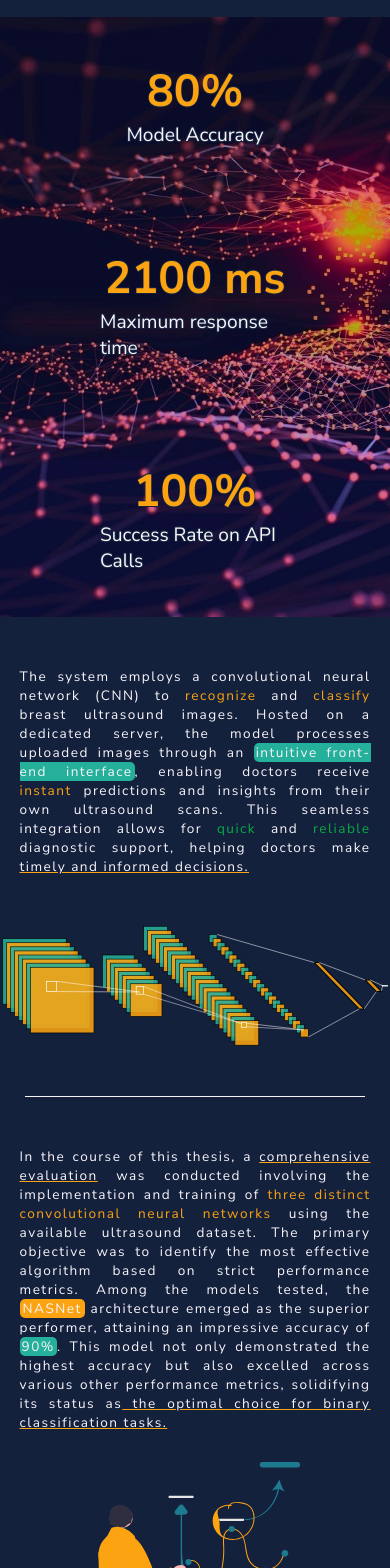
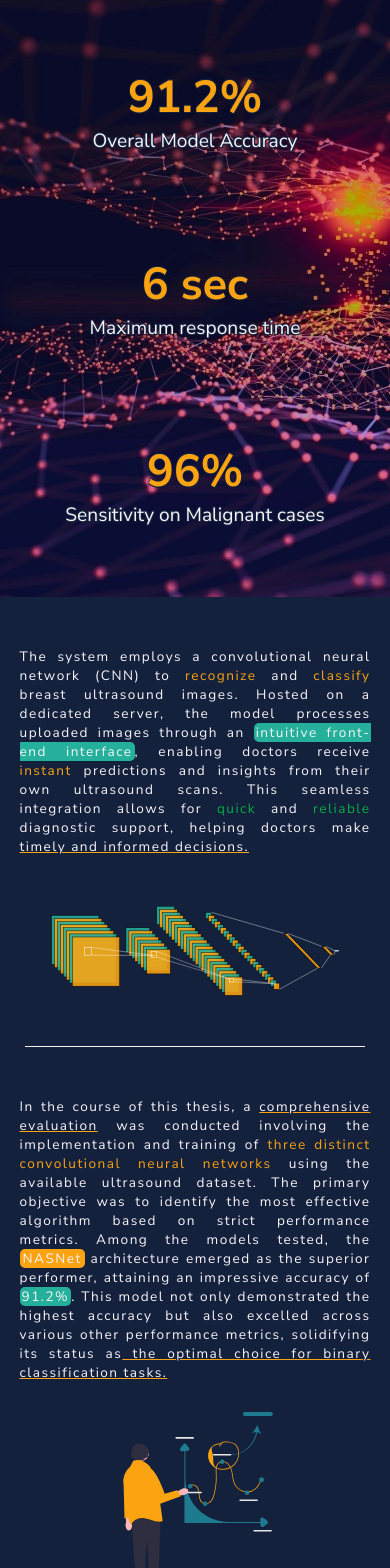
Before and after one commit to christopherkormpos/TumorNet-website, a React (Create React App) app: page / in a window 390 px wide. Shown: the part 900-2468 px from the top of the page. Built offline with nearby package versions, Linux system fonts and the light colour scheme.

Commit message:
box chart addition

```diff
--- a/package.json
+++ b/package.json
@@ -9,8 +9,10 @@
     "@testing-library/react": "^13.4.0",
     "@testing-library/user-event": "^13.5.0",
     "bootstrap": "^5.3.3",
+    "chart.js": "^4.4.3",
     "react": "^18.2.0",
     "react-bootstrap": "^2.10.2",
+    "react-chartjs-2": "^5.2.0",
     "react-dom": "^18.2.0",
     "react-google-charts": "^4.0.1",
     "react-router-dom": "^6.22.3",
--- a/src/components/application.css
+++ b/src/application.css
@@ -71,7 +71,6 @@ h3{
 @keyframes l15{
   100%{transform: rotate(1turn)}
 }
-
 @keyframes l1 {
 
   0%,
@@ -95,7 +94,27 @@ h3{
     box-shadow: 10px 10px #1e7a8f, 20px 20px #fca311
   }
 }
+@keyframes fadeInLeft {
+  from {
+    opacity: 0;
+    transform: translateX(-100%);
+  }
+  to {
+    opacity: 1;
+    transform: translateX(0);
+  }
+}
 
+@keyframes fadeInRight {
+  from {
+    opacity: 0;
+    transform: translateX(100%);
+  }
+  to {
+    opacity: 1;
+    transform: translateX(0);
+  }
+}
 .predict-button {
   display: inline-block;
   border-radius: 4px;
@@ -155,7 +174,7 @@ h3{
   padding-left: 3px;
   padding-right: 3px;
   border-radius: 5px;
-  animation: fadeInRight 2s ease forwards;
+  animation: fadeInRight 4s;
 }
 .benign{
   text-align: center;
@@ -272,7 +291,7 @@ h3{
   .image-loader img{
     margin-top: -20px;
     margin-bottom: -10px;
-    max-width: 380px;
+    max-width: 350px;
     border-radius: 5px;
   }
   .malignant h2{
--- a/src/components/Pages/Application.jsx
+++ b/src/components/Pages/Application.jsx
@@ -1,5 +1,7 @@
 import React, { useState, useEffect } from 'react';
-import '../application.css'
+import '../../application.css'
+import PredictionChart from '../../components/PredictionChart'; // Adjusted import path
+
 
 export function Application() {
   const [base64Image, setBase64Image] = useState('');
@@ -124,7 +126,10 @@ export function Application() {
           {isPredicting && <div className="prediction-loader"></div>}
         </div>
         {(!isPredicting && prediction) && (
+          <>
           <ValueDisplay value={prediction[0]} />
+          <PredictionChart prediction={prediction} />
+          </>
         )}
       </div>
     </div>
--- a/src/components/Pages/Home.jsx
+++ b/src/components/Pages/Home.jsx
@@ -23,16 +23,16 @@ export function Home() {
 
       <div className="parallax-container">
         <div className="fade-in-element">
-          <h1>80%</h1>
-          <p>Model Accuracy</p>
+          <h1>91.2%</h1>
+          <p>Overall Model Accuracy</p>
         </div>
         <div className="fade-in-element">
-          <h1>2100 ms</h1>
+          <h1>6 sec</h1>
           <p>Maximum response time</p>
         </div>
         <div className="fade-in-element">
-          <h1>100%</h1>
-          <p>Success Rate on API Calls</p>
+          <h1>96%</h1>
+          <p>Sensitivity on Malignant cases</p>
         </div>
       </div>
 
@@ -57,7 +57,7 @@ export function Home() {
             and training of <span className="highlight2">three distinct convolutional neural networks</span> using the available ultrasound
             dataset. The primary objective was to identify the most effective algorithm based on strict performance metrics.
             Among the models tested, the <span className="highlight3">NASNet</span> architecture emerged as the superior
-            performer, attaining an impressive accuracy of <span className="highlight4">90%</span>. This model not only demonstrated the highest
+            performer, attaining an impressive accuracy of <span className="highlight4">91.2%</span>. This model not only demonstrated the highest
             accuracy but also excelled across various other performance metrics, solidifying its status as
             <span className="highlight1"> the optimal choice for binary classification tasks.</span>
           </p>
--- /dev/null
+++ b/src/components/PredictionChart.jsx
@@ -0,0 +1,98 @@
+import React from 'react';
+import '../predictionChart.css';
+import {
+  Chart as ChartJS,
+  CategoryScale,
+  LinearScale,
+  BarElement,
+  Title,
+  Tooltip,
+  Legend,
+} from 'chart.js';
+import { Bar } from 'react-chartjs-2';
+
+ChartJS.register(
+  CategoryScale,
+  LinearScale,
+  BarElement,
+  Title,
+  Tooltip,
+  Legend
+);
+
+const PredictionChart = ({ prediction }) => {
+  let benign, malignant;
+  if (prediction[0] > 0.5) {
+    malignant = Math.floor((prediction[0] * 100))/100;
+    benign = Math.floor((1 - malignant)*100)/100;
+  } else {
+    benign = Math.floor(((1-prediction[0]) * 100))/100;
+    malignant = Math.floor((1 - benign)*100)/100;
+  }
+
+  const data = {
+    labels: ['Benign', 'Malignant'],
+    datasets: [
+      {
+        label: 'Prediction',
+        data: [benign, malignant],
+        backgroundColor: ['rgba(5, 172, 69, 0.95)', 'rgba(139, 0, 0, 0.95)'],
+      },
+    ],
+  };
+
+  const options = {
+    indexAxis: 'y',
+    scales: {
+      x: {
+        beginAtZero: true,
+        max: 1,
+        grid: {
+          color: '#e2e5ef',
+        },
+        ticks: {
+          color: '#e2e5ef',
+          font: {
+            size: 16,
+          },
+        },
+      },
+      y: {
+        grid: {
+          color: '#e2e5ef',
+        },
+        ticks: {
+          color: '#e2e5ef',
+          font: {
+            size: 16,
+          },
+        },
+      },
+    },
+    plugins: {
+      legend: {
+        display: false,
+      },
+      tooltip: {
+        enabled: true,
+        callbacks: {
+          label: function (tooltipItem) {
+            const value = tooltipItem.raw;
+            if (value !== null && value !== undefined) {
+              return ` ${tooltipItem.label}: ${value}`;
+            }
+            return null;
+          }
+        }
+      }
+    }
+  };
+
+  return (
+    <div className="chart-container">
+      <Bar data={data} options={options} />
+    </div>
+  );
+};
+
+export default PredictionChart;
--- a/src/footer.css
+++ b/src/footer.css
@@ -72,6 +72,7 @@
         justify-content: center;
         align-items: center;
         text-align: center;
+        font-size: 0.9em;
     }
     .footer__links li {
         margin-right: 0px;
@@ -88,4 +89,7 @@
         margin: 0 10px;
         object-fit: contain;
     }
+    .footer__copy {
+        font-size: 12px;
+    }
   }
--- a/src/home.css
+++ b/src/home.css
@@ -88,19 +88,19 @@ body {
   justify-content: space-around;
   flex-direction: column;
   align-items: center;
-  margin-left: 100px;
-  margin-right: 100px;
+  margin-left: 80px;
+  margin-right: 80px;
 }
 
 .parallax-container h1 {
   font: 900;
-  font-size: 4em;
+  font-size: 3.5em;
   color: #FCA311;
   text-shadow:
         -0.5px -1px 0 #14213D,
          0.5px -1px 0 #14213D,
         -0.5px  1px 0 #14213D,
-         0.5px  1px 0 #14213D; /* Creates a border effect */
+         0.5px  1px 0 #14213D;
 }
 
 .parallax-container p {
@@ -111,7 +111,7 @@ body {
         -1px -1px 0 #14213D,
          1px -1px 0 #14213D,
         -1px  1px 0 #14213D,
-         1px  1px 0 #14213D; /* Creates a border effect */
+         1px  1px 0 #14213D;
 }
 
 .parallax-container {
@@ -120,7 +120,6 @@ body {
   background-size: cover;
   background-attachment: fixed;
   height: 500px;
-  /* set the height of the container */
   overflow: hidden;
   position: relative;
   align-items: center;
@@ -283,7 +282,7 @@ body {
   }
 }
 
-@media (max-width: 1000px) {
+@media (max-width: 1100px) {
   .main-content-1 {
     flex-direction: column;
     align-items: center;
@@ -321,6 +320,8 @@ body {
   .parallax-container .fade-in-element {
     margin-bottom: 50px;
     margin-top: 50px;
+    margin-left: 0px;
+    margin-right: 0px;
   }
 
   .parallax-container h1 {
@@ -330,6 +331,7 @@ body {
 
   .parallax-container p {
     font-size: 1.2em;
+    text-align: center;
   }
 
   .main-content-2 {
@@ -364,23 +366,24 @@ body {
   }
   .down-button{
     margin-bottom: -50px;
+    font-size: 1em;
   }
 }
 
 @media (max-width: 700px) {
   .main-content-1 img {
-    height: 220px;
+    height: 200px;
     margin-left: 5%;
     margin-right: 5%;
   }
 
   .main-content-2 img {
-    height: 120px;
+    height: 90px;
     margin: 0px;
     margin-bottom: -50px;
   }
 
   .main-content-3 img {
-    height: 270px;
+    height: 200px;
   }
 }
--- /dev/null
+++ b/src/predictionChart.css
@@ -0,0 +1,14 @@
+.chart-container {
+    width: 450px;
+    height: 500px;
+    margin: 0 auto;
+    animation: fade-in 2s ease-in-out;
+    margin-top: 70px;
+    margin-bottom: -300px;
+}
+@media (max-width: 700px) {
+    .chart-container {
+        width: 300px;
+        height: 350px;
+    }
+}
```
Also changed, not shown: 1 other file (tests, documents, lock files or other folders).
